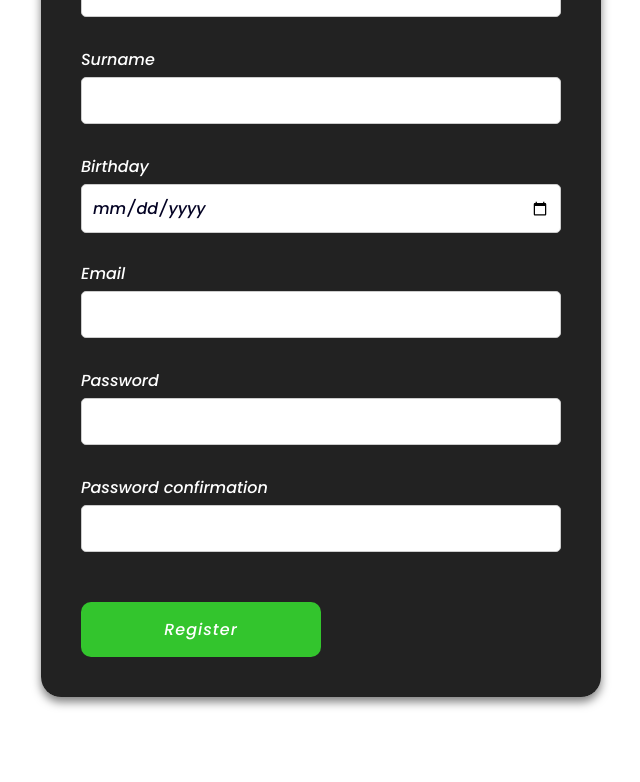
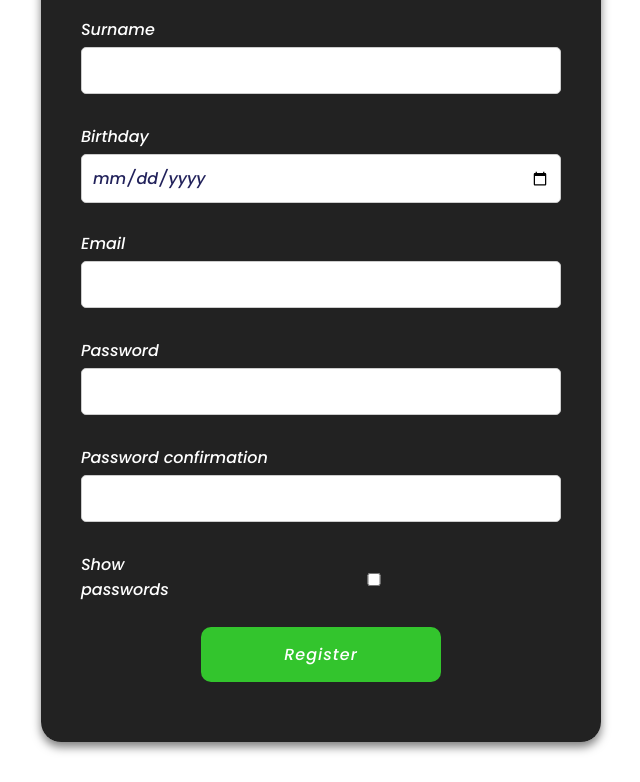
Before and after one commit to Pikadorius/CBS_test, a plain HTML site: page index.html in a window 1280 px wide. Shown: the part 238-1020 px from the top of the page, without its empty margins (319-959 px from the left). Drawn offline with Linux system fonts and the light colour scheme.

Commit message:
added show hide passwords

```diff
--- a/index.html
+++ b/index.html
@@ -6,7 +6,8 @@
     <meta http-equiv="X-UA-Compatible" content="ie=edge">
     <link rel="preconnect" href="https://fonts.googleapis.com">
     <link rel="preconnect" href="https://fonts.gstatic.com" crossorigin>
-    <link href="https://fonts.googleapis.com/css2?family=Jost:wght@100;200;300;400;500;600;700;800;900&family=Poppins:ital,wght@1,500&display=swap" rel="stylesheet">
+    <link href="https://fonts.googleapis.com/css2?family=Jost:wght@100;200;300;400;500;600;700;800;900&family=Poppins:ital,wght@1,500&display=swap"
+          rel="stylesheet">
     <link rel="stylesheet" href="style.css">
     <title>Test CBS</title>
 </head>
@@ -15,7 +16,7 @@
     <form name="registerForm" class="form" id="registerForm" novalidate>
         <h1 class="title">Registration</h1>
         <div class="field">
-            <label class="label" for="name">Name</label>
+            <label for="name">Name</label>
             <input type="text" name="name" id="name">
             <p class="error"></p>
         </div>
@@ -45,9 +46,14 @@
         </div>
 
         <div class="field">
-            <label class="label" for="confirmPassword">Password confirmation</label>
+            <label for="confirmPassword">Password confirmation</label>
             <input type="password" name="confirmPassword" id="confirmPassword">
             <p class="error"></p>
+        </div>
+
+        <div class="showPass">
+            <label for="show" class="label">Show passwords</label>
+            <input type="checkbox" onclick="showPasswords()" name="show" id="show">
         </div>
 
         <button class="button" type="submit" id="registerBtn">Register</button>
--- a/script.js
+++ b/script.js
@@ -56,7 +56,7 @@ const validateConfirmPassword = (input, passwordInput) => {
     const value = input.value.trim();
 
     if (!value || value !== passwordInput.value.trim()) {
-        return showError(input, 'Password mismatch');
+        return showError(input, 'Passwords mismatch!');
     } else {
         return showError(input, '');
     }
@@ -108,3 +108,15 @@ form.addEventListener('submit', async (e) => {
         }
     }
 });
+
+function showPasswords() {
+    var x = document.getElementById('password');
+    var y = document.getElementById('confirmPassword');
+    if (x.type === 'password') {
+        x.type = 'text';
+        y.type = 'text';
+    } else {
+        x.type = 'password';
+        y.type = 'password';
+    }
+}
--- a/style.css
+++ b/style.css
@@ -20,7 +20,7 @@ h1 {
 form {
   border-radius: 20px;
   width: 100%;
-  margin: 50px auto;
+  margin: 20px auto;
   box-shadow: 0px 5px 10px 0px rgba(0, 0, 0, 0.5);
   display: flex;
   flex-direction: column;
@@ -46,12 +46,13 @@ input {
   font-size: 16px;
   width: 100%;
   outline: none;
-  color:rgb(4, 3, 36);
+  color: rgb(34, 34, 91);
 }
 
 button[type="submit"] {
-  margin-top: 20px;
+  align-self: center;
   padding: 15px 5px;
+  margin: 20px;
   border-radius: 10px;
   border: none;
   background-color: #33c52d;
@@ -74,3 +75,9 @@ button[type="submit"] {
     max-width: 450px;
   }
 }
+
+.showPass {
+  display: flex;
+  justify-content: space-between;
+  align-items: center;
+}
```
